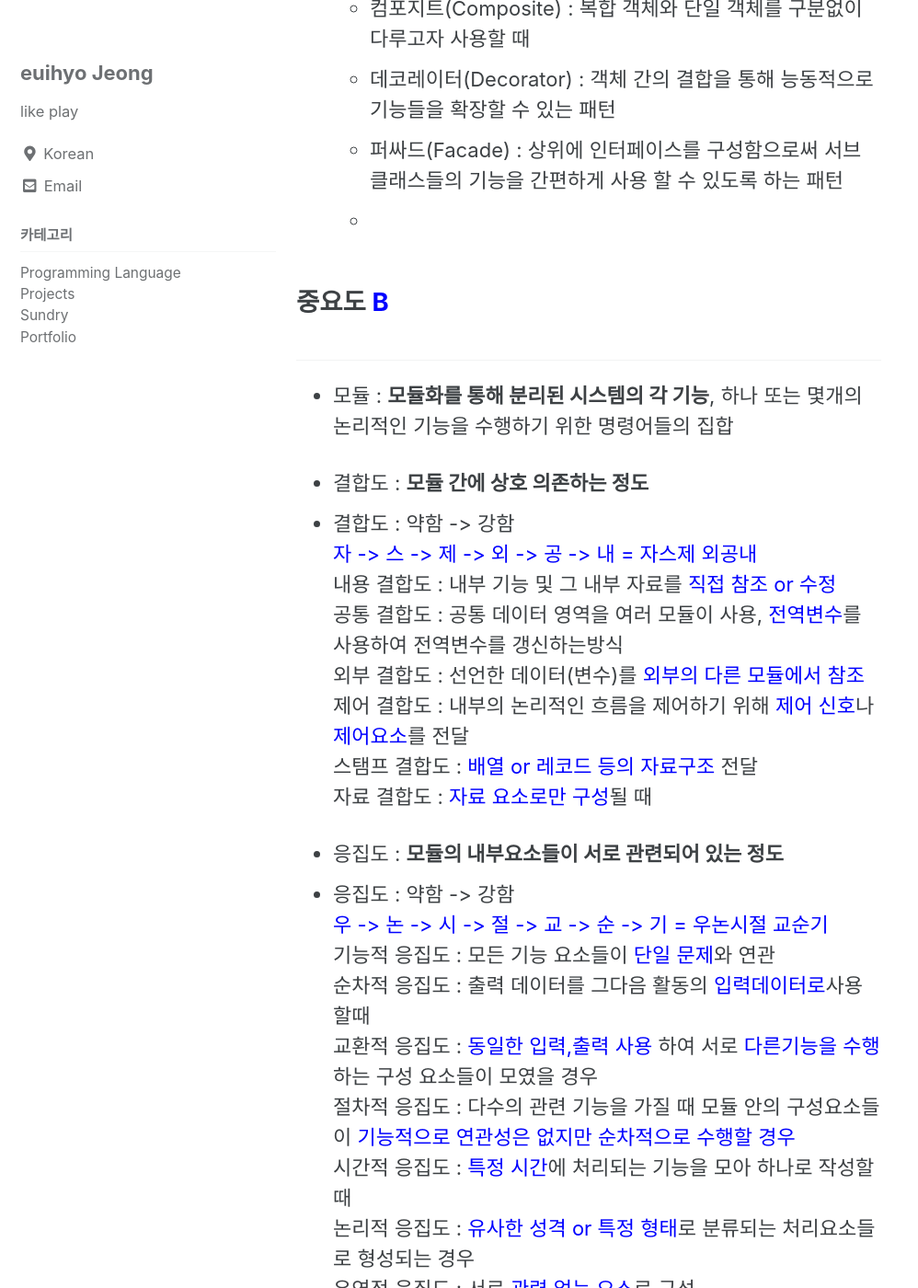
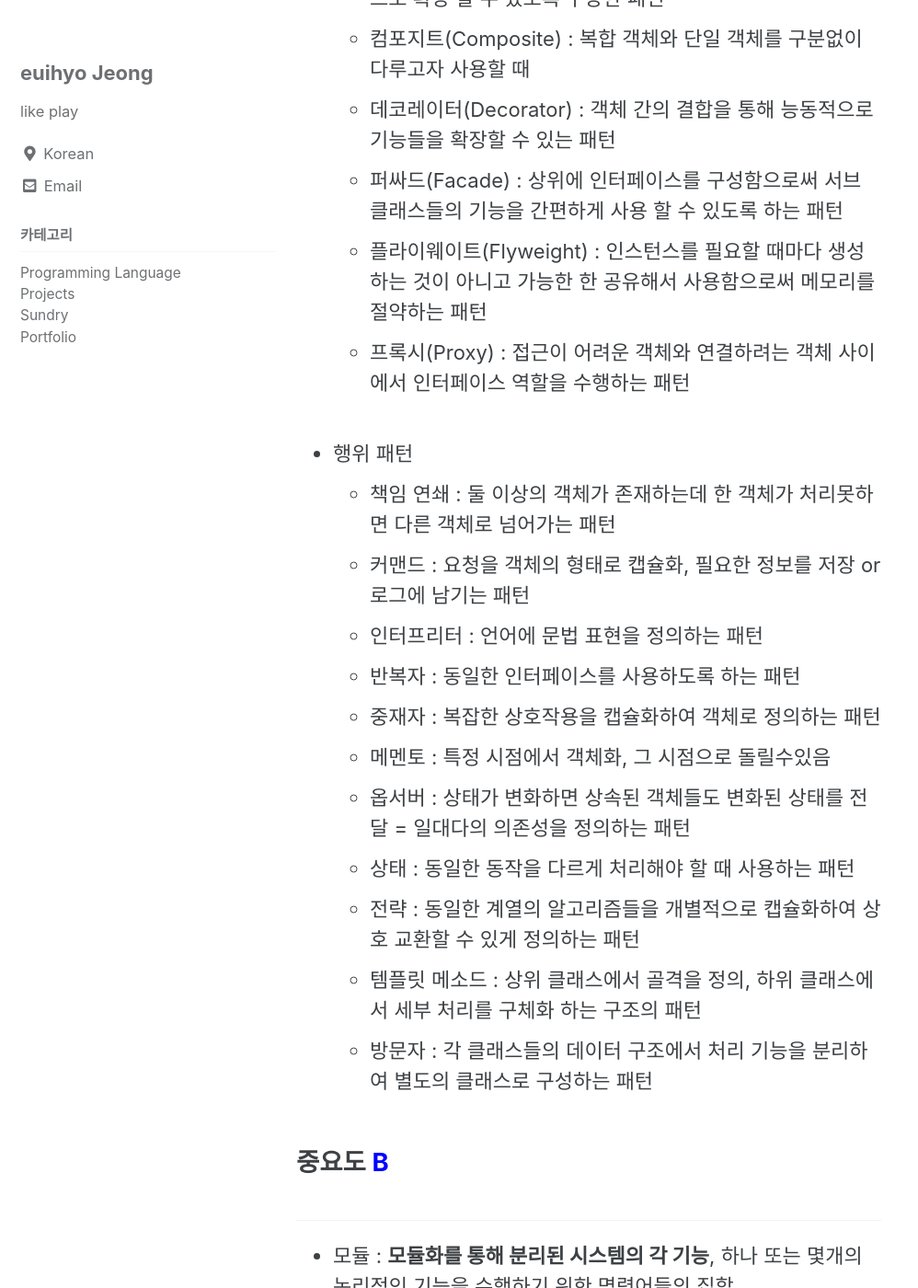
Before and after one commit to definitionhyo/definitionhyo.github.io, a Jekyll site: the page built from _posts/2023-07-10-engineerInformationProcessing.md, in a window 1280 px wide and 1400 px high, scrolled down 1592 px. Shown: the whole window at 92% size, without its empty margins (0-998 px from the left). Built offline with Jekyll 4.4.1, drawn with Linux system fonts in a browser that asks for light colours; cached includes are drawn as plain includes; some of the changed text lies outside the part shown.

Commit message:
Update 2023-07-10-engineerInformationProcessing.md
정처기추가

```diff
--- a/_posts/2023-07-10-engineerInformationProcessing.md
+++ b/_posts/2023-07-10-engineerInformationProcessing.md
@@ -20,11 +20,12 @@ categories:
   GOF의 디자인 패턴 : 생성 패턴, 구조 패턴, 행위 패턴
 
 * 생성 패턴
-  * 추상 팩토리(Abstract Factory) : 구체적인 클래스에 의존X, 인터페이스를 통해 서로 연관,의존하는 객체들의 그룹
+  * 추상 팩토리(Abstract Factory) : 구체적인 클래스에 의존X, 인터페이스를 통해 서로 연관, 의존하는 객체들의 그룹
   * 빌더(Builder) : 작게 분리된 인스턴스를 조합하여 객체를 생성하는 패턴
   * 팩토리 메소드(Factory Method) : 객체 생성을 서브클래스에서 처리하도록 분리하여 캡슐화한 패턴
   * 프로토타입(Prototype) : 원본 객체를 복제하는 방법
   * 싱글톤(Singleton) : 어디서든 참조O 여러 프로세스 동시에 참조X, 클래스 내에서 인스턴스가 하나뿐임을 보장
+<br><br>
 
 * 구조 패턴
   * 어댑터(Adapter) : 호환성이 없는 클래스의 인터페이스를 다른클래스가 이용할수 있도록 변환해주는 패턴
@@ -32,8 +33,22 @@ categories:
   * 컴포지트(Composite) : 복합 객체와 단일 객체를 구분없이 다루고자 사용할 때
   * 데코레이터(Decorator) : 객체 간의 결합을 통해 능동적으로 기능들을 확장할 수 있는 패턴
   * 퍼싸드(Facade) : 상위에 인터페이스를 구성함으로써 서브 클래스들의 기능을 간편하게 사용 할 수 있도록 하는 패턴
-  *
+  * 플라이웨이트(Flyweight) : 인스턴스를 필요할 때마다 생성하는 것이 아니고 가능한 한 공유해서 사용함으로써 메모리를 절약하는 패턴
+  * 프록시(Proxy) : 접근이 어려운 객체와 연결하려는 객체 사이에서 인터페이스 역할을 수행하는 패턴
+<br><br>
 
+* 행위 패턴
+  * 책임 연쇄 : 둘 이상의 객체가 존재하는데 한 객체가 처리못하면 다른 객체로 넘어가는 패턴
+  * 커맨드 : 요청을 객체의 형태로 캡슐화, 필요한 정보를 저장 or 로그에 남기는 패턴
+  * 인터프리터 : 언어에 문법 표현을 정의하는 패턴
+  * 반복자 : 동일한 인터페이스를 사용하도록 하는 패턴
+  * 중재자 : 복잡한 상호작용을 캡슐화하여 객체로 정의하는 패턴
+  * 메멘토 : 특정 시점에서 객체화, 그 시점으로 돌릴수있음
+  * 옵서버 : 상태가 변화하면 상속된 객체들도 변화된 상태를 전달 = 일대다의 의존성을 정의하는 패턴
+  * 상태 : 동일한 동작을 다르게 처리해야 할 때 사용하는 패턴
+  * 전략 : 동일한 계열의 알고리즘들을 개별적으로 캡슐화하여 상호 교환할 수 있게 정의하는 패턴
+  * 템플릿 메소드 : 상위 클래스에서 골격을 정의, 하위 클래스에서 세부 처리를 구체화 하는 구조의 패턴
+  * 방문자 : 각 클래스들의 데이터 구조에서 처리 기능을 분리하여 별도의 클래스로 구성하는 패턴
 
 
 ## 중요도 <span style="color:#0000ff">B</span><br>
@@ -86,3 +101,13 @@ categories:
   연상 코드 : 명칭, 숫자, 문자, 기호이용<br>
   표의 숫자 코드 : 물리적 수치를 이용<br>
   합성 코드 : 2개이상의 코드를 조합<br>
+
+* 배치 프로그램 : 사용자와의 상호 작용 없이 <b>여러 작업들을 미리 정해진 일련의 순서에 따라 일괄적으로 처리하도록 만든 프로그램</b>
+* 배치프로그램의 필수 요소
+  * 대용량 데이터 : 대용량 데이터의 처리 능력
+  * 자동화 : 사용자의 개입 없는 작업의 수행
+  * 견고성 : 시스템의 중단없는 지속 능력
+  * 안정성/신뢰성 : 오류 추적 능력
+  * 성능 : 작업 수행 능력
+
+*
```
